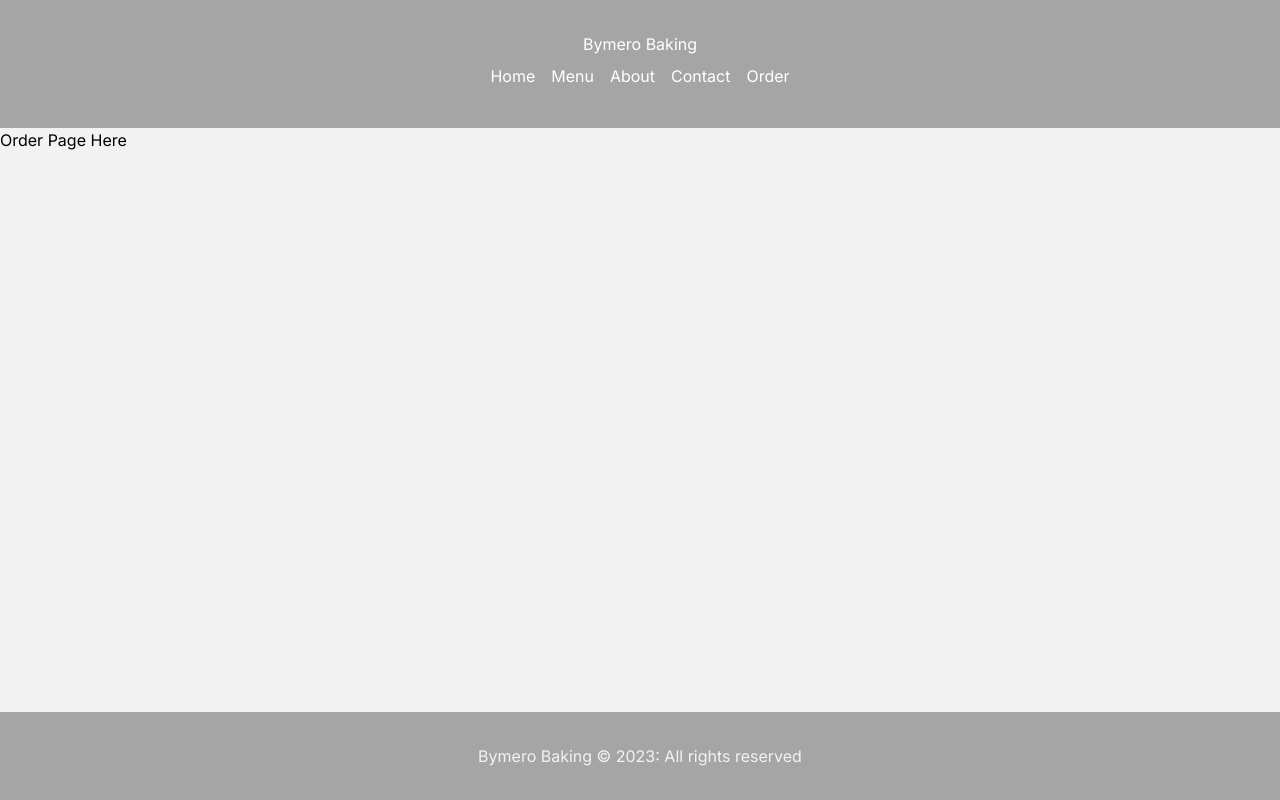
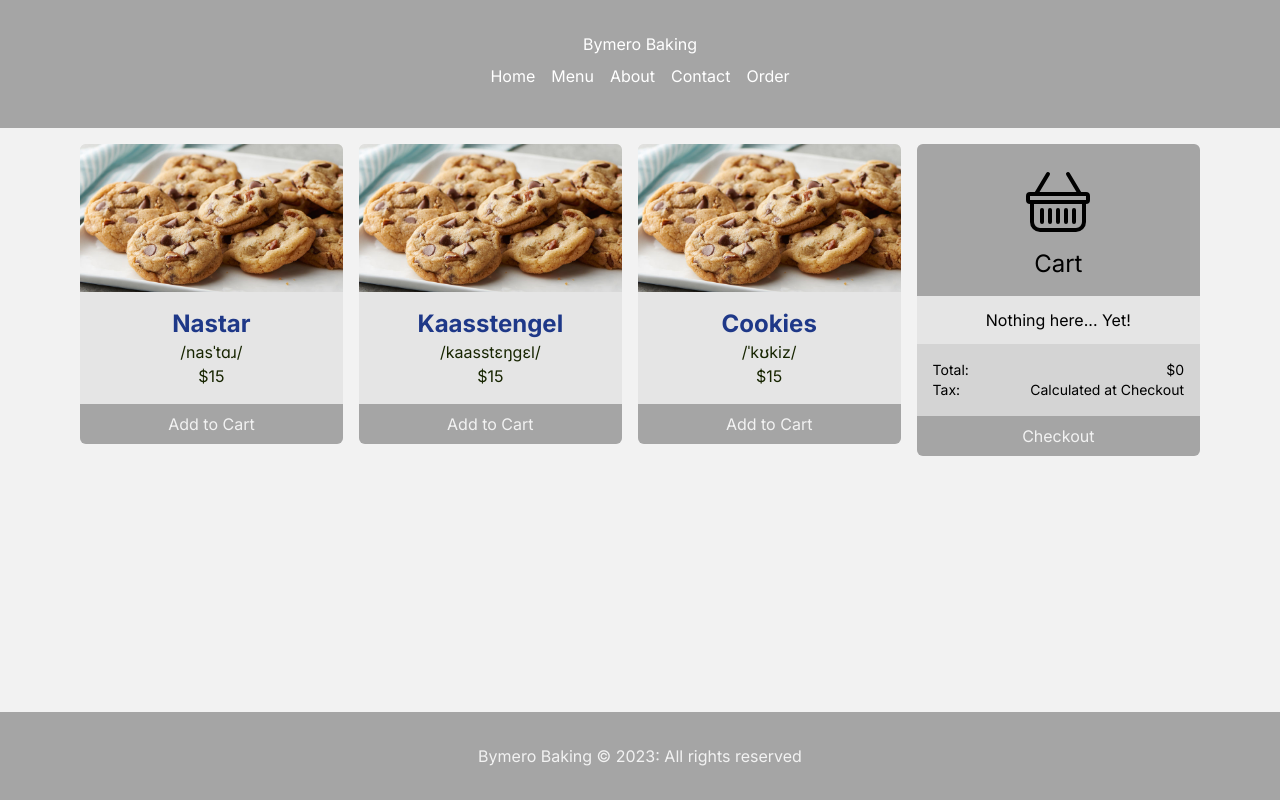
Before and after one commit to kennethkvs/bymero-baking, a Next.js app: page /order in a window 1280 px wide. Built offline with nearby package versions, Linux system fonts and the light colour scheme.

Commit message:
Added Checkout Feature

```diff
--- a/package.json
+++ b/package.json
@@ -19,6 +19,7 @@
     "react": "18.2.0",
     "react-dom": "18.2.0",
     "react-email": "1.10.0",
+    "react-icons": "^4.12.0",
     "resend": "^2.0.0",
     "tailwindcss": "3.3.3"
   },
--- a/src/app/api/email/route.js
+++ b/src/app/api/email/route.js
@@ -1,7 +1,6 @@
 import { Resend } from "resend";
 
 import ContactEmail from "@/emails/Contact.jsx";
-import { data } from "autoprefixer";
 
 const resend = new Resend(process.env.RESEND_API_KEY);
 
@@ -13,7 +12,7 @@ export async function POST(request) {
       from: "onboarding@resend.dev",
       to: email,
       subject: "Thank you for contacting us!",
-      react: <ContactEmail fName={fName} lName={lName} message={msg} />,
+      react: <ContactEmail firstName={fName} lastName={lName} message={msg} />,
     });
 
     return Response.json(data);
--- a/src/app/menu/page.js
+++ b/src/app/menu/page.js
@@ -8,7 +8,7 @@ const menuItems = [
   {
     id: 0,
     name: "Nastar",
-    price: "$15.00",
+    price: 15.0,
     spelling: "/nasˈtɑɹ/",
     desc: "Lorem Ipsum dll sajdfjasdfkjajkf ajsdfj sdjfajsdf sjdfadjf",
     img: "/images/cookies.jpg",
@@ -16,7 +16,7 @@ const menuItems = [
   {
     id: 1,
     name: "Kaasstengel",
-    price: "$15.00",
+    price: 15.0,
     spelling: "/kaasstɛŋɡɛl/",
     desc: "Lorem Ipsum dll sajdfjasdfkjajkf ajsdfj sdjfajsdf sjdfadjf",
     img: "/images/cookies.jpg",
@@ -24,7 +24,7 @@ const menuItems = [
   {
     id: 2,
     name: "Cookies",
-    price: "$15.00",
+    price: 15.0,
     spelling: "/ˈkʊkiz/",
     desc: "Lorem Ipsum dll sajdfjasdfkjajkf ajsdfj sdjfajsdf sjdfadjf",
     img: "/images/cookies.jpg",
@@ -33,13 +33,16 @@ const menuItems = [
 
 export default function MenuPage() {
   const displayMenu = menuItems.map((item) => (
-    <Menu key={item.id} item={item} />
+    <div key={item.id}>
+      {" "}
+      <Menu item={item} />
+    </div>
   ));
   return (
     <div className="relative min-h-screen">
       <Navbar />
       <main className="pb-30 px-40">
-        <div className="flex flex-row">{displayMenu}</div>
+        <div className="my-4 flex flex-row gap-4">{displayMenu}</div>
       </main>
       <Footer className="absolute bottom-0 h-20 w-full" />
     </div>
--- a/src/app/order/page.js
+++ b/src/app/order/page.js
@@ -3,14 +3,83 @@ import React from "react";
 
 import Footer from "@/components/Footer";
 import Navbar from "@/components/Navbar";
+import OrderCard from "@/components/OrderCard";
+import CartSection from "@/components/CartSection";
+
+const menuItems = [
+  {
+    id: 0,
+    name: "Nastar",
+    price: 15.0,
+    spelling: "/nasˈtɑɹ/",
+    desc: "Lorem Ipsum dll sajdfjasdfkjajkf ajsdfj sdjfajsdf sjdfadjf",
+    img: "/images/cookies.jpg",
+  },
+  {
+    id: 1,
+    name: "Kaasstengel",
+    price: 15.0,
+    spelling: "/kaasstɛŋɡɛl/",
+    desc: "Lorem Ipsum dll sajdfjasdfkjajkf ajsdfj sdjfajsdf sjdfadjf",
+    img: "/images/cookies.jpg",
+  },
+  {
+    id: 2,
+    name: "Cookies",
+    price: 15.0,
+    spelling: "/ˈkʊkiz/",
+    desc: "Lorem Ipsum dll sajdfjasdfkjajkf ajsdfj sdjfajsdf sjdfadjf",
+    img: "/images/cookies.jpg",
+  },
+];
 
 export default function OrderPage() {
   const [cart, setCart] = React.useState([]);
+  const [total, setTotal] = React.useState(0);
+
+  function handleAddToCart(newItem) {
+    const existing = cart.find(
+      (thisItem) => thisItem.item.id === newItem.item.id,
+    );
+
+    const nextCart = existing
+      ? cart.map((thisItem) =>
+          thisItem.item.id === newItem.item.id
+            ? { ...thisItem, qty: thisItem.qty + 1 }
+            : thisItem,
+        )
+      : [...cart, { ...newItem, qty: 1 }];
+
+    setTotal(total + newItem.item.price);
+    setCart(nextCart);
+  }
+
+  function handleDeleteFromCart(delItem) {
+    const nextCart = cart.filter(
+      (thisItem) => thisItem.item.id !== delItem.item.id,
+    );
+
+    setTotal(total - delItem.item.price * delItem.qty);
+    setCart(nextCart);
+  }
+
+  const displayItems = menuItems.map((item) => (
+    <div key={item.id}>
+      <OrderCard item={item} handleAddToCart={handleAddToCart} />
+    </div>
+  ));
 
   return (
     <div className="relative min-h-screen">
       <Navbar />
-      <main className="pb-20">Order Page Here</main>
+      <main className="mt-4 flex flex-row gap-4 px-20 pb-20">
+        <div className="flex flex-row gap-4">{displayItems}</div>
+        <CartSection
+          cart={cart}
+          total={total}
+          handleDeleteFromCart={handleDeleteFromCart}
+        />
+      </main>
       <Footer className="absolute bottom-0 h-20 w-full" />
     </div>
   );
--- /dev/null
+++ b/src/components/CartSection.jsx
@@ -0,0 +1,49 @@
+import React from "react";
+import { BsBasket } from "react-icons/bs";
+import { CiTrash } from "react-icons/ci";
+
+export default function CartSection({ cart, total, handleDeleteFromCart }) {
+  const displayCartItems = cart.map((thisItem) => {
+    return (
+      <div
+        key={thisItem.item.id}
+        className="flex w-full flex-row justify-between"
+      >
+        <div className="flex flex-row gap-3">
+          <p>{thisItem.qty}x</p>
+          <p>{thisItem.item.name}</p>
+        </div>
+        <button onClick={() => handleDeleteFromCart(thisItem)}>
+          <CiTrash className="text-red-700" />
+        </button>
+      </div>
+    );
+  });
+
+  return (
+    <div className="flex w-3/4 flex-col flex-wrap items-center justify-between rounded-md bg-neutral-200">
+      <div className="flex w-full flex-col items-center justify-center rounded-t-md bg-brand-200 pb-4 pt-12">
+        <BsBasket className="scale-[400%]" />
+        <p className="mt-10 text-2xl">Cart</p>
+      </div>
+      <div className="w-full p-3 text-center">
+        {cart.length != 0 ? displayCartItems : "Nothing here... Yet!"}
+      </div>
+      <div className="w-full">
+        <div className="w-full bg-neutral-300 p-4 text-sm">
+          <div className="flex flex-row justify-between">
+            <p>Total:</p>
+            <p>${total}</p>
+          </div>
+          <div className="flex flex-row justify-between">
+            <p>Tax:</p>
+            <p>Calculated at Checkout</p>
+          </div>
+        </div>
+        <button className="w-full place-self-end rounded-b-md bg-brand-200 py-2 text-center text-brand-100 hover:bg-brand-300">
+          Checkout
+        </button>
+      </div>
+    </div>
+  );
+}
--- a/src/components/Menu.jsx
+++ b/src/components/Menu.jsx
@@ -1,9 +1,7 @@
-import React from "react";
-
 export default function Menu({ item }) {
   return (
-    <div className="m-4 flex grow flex-col flex-wrap items-center justify-center rounded-md bg-neutral-200">
-      <img src={item.img} className="rounded-md" />
+    <div className="flex grow flex-col flex-wrap items-center justify-center rounded-md bg-neutral-200">
+      <img src={item.img} className="rounded-t-md" />
       <div className="mt-4 text-2xl font-bold text-accent-100">{item.name}</div>
       <div className="mt-0 text-center text-accent-200">{item.spelling}</div>
       <div className="m-4 text-center text-brand-300">{item.desc}</div>
--- /dev/null
+++ b/src/components/OrderCard.jsx
@@ -0,0 +1,21 @@
+export default function OrderCard({ item, handleAddToCart }) {
+  return (
+    <div className="flex grow flex-col flex-wrap items-center justify-center rounded-md bg-neutral-200">
+      <img src={item.img} className="rounded-t-md" />
+      <div className="mt-4 text-2xl font-bold text-accent-100">{item.name}</div>
+      <div className="mt-0 text-center text-accent-200">{item.spelling}</div>
+      <div className="mt-0 text-center text-accent-200">${item.price}</div>
+      <button
+        className="mt-4 w-full rounded-b-md bg-brand-200 py-2 text-center text-brand-100 hover:bg-brand-300"
+        onClick={() =>
+          handleAddToCart({
+            item: item,
+            qty: 1,
+          })
+        }
+      >
+        Add to Cart
+      </button>
+    </div>
+  );
+}
```
Also changed, not shown: 1 other file (tests, documents, lock files or other folders).
